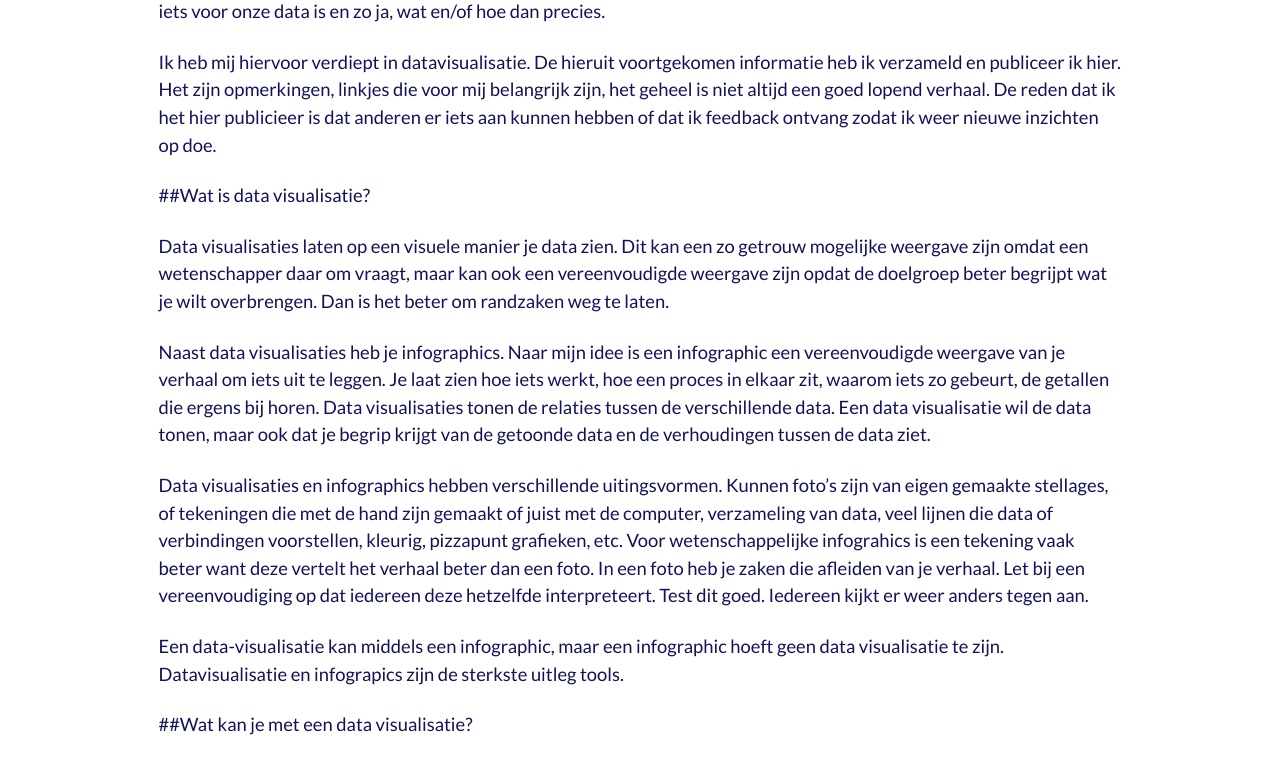
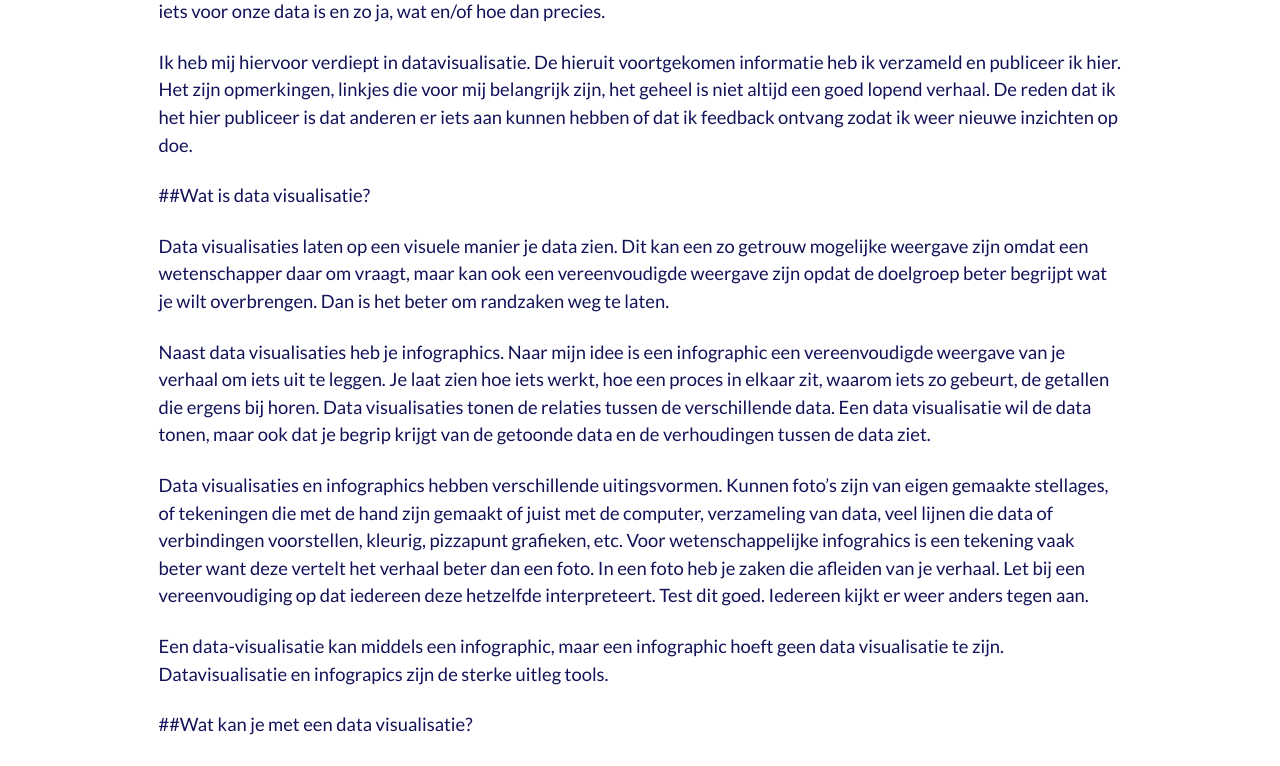
Before and after one commit to kajrietberg/kajrietberg.nl, a Jekyll site: the page built from _posts/2016-04-20-data-visualisatie.md, in a window 1280 px wide and 1400 px high. Shown: the part 340-1106 px from the top of the window. Built offline with Jekyll 4.4.1, drawn with Linux system fonts in a browser that asks for light colours; some of the changed text lies outside the part shown.

Commit message:
Tekstuele aanpassingen

```diff
--- a/_posts/2016-04-20-data-visualisatie.md
+++ b/_posts/2016-04-20-data-visualisatie.md
@@ -9,7 +9,7 @@ page-class: article
 Bij Zorgweb verzamelen we veel data. De data die we verzamelen heeft alles te maken met de financiering, toegang en kwaliteit van zorg. En dat is veel data. Omdat we juist zoveel met data bezig zijn, willen we kijken of datavisualisatie ook iets voor onze data is en zo ja, wat en/of hoe dan precies.
 
 Ik heb mij hiervoor verdiept in datavisualisatie. De hieruit voortgekomen informatie heb ik verzameld en publiceer ik hier. Het zijn opmerkingen, linkjes die voor mij belangrijk zijn, het geheel is niet altijd een goed lopend verhaal.
-De reden dat ik het hier publicieer is dat anderen er iets aan kunnen hebben of dat ik feedback ontvang zodat ik weer nieuwe inzichten op doe.
+De reden dat ik het hier publiceer is dat anderen er iets aan kunnen hebben of dat ik feedback ontvang zodat ik weer nieuwe inzichten op doe.
 
 
 ##Wat is data visualisatie?
@@ -23,7 +23,7 @@ Data visualisaties en infographics hebben verschillende uitingsvormen. Kunnen fo
 Voor wetenschappelijke infograhics is een tekening vaak beter want deze vertelt het verhaal beter dan een foto. In een foto heb je zaken die afleiden van je verhaal.
 Let bij een vereenvoudiging op dat iedereen deze hetzelfde interpreteert. Test dit goed. Iedereen kijkt er weer anders tegen aan.
 
-Een data-visualisatie kan middels een infographic, maar een infographic hoeft geen data visualisatie te zijn. Datavisualisatie en infograpics zijn de sterkste uitleg tools.
+Een data-visualisatie kan middels een infographic, maar een infographic hoeft geen data visualisatie te zijn. Datavisualisatie en infograpics zijn de sterke uitleg tools.
 
 
 ##Wat kan je met een data visualisatie?
```
Also changed, not shown: other parts of _posts/2016-04-20-data-visualisatie.md (+4 -4 lines), _posts/2016-04-05-mail-template-bouwen.md (+1 -1 lines), _posts/2016-12-13-Communicatie-met-online-webformulieren.md (+2 -2 lines), _posts/2017-01-04-wat-is-design.md (+6 -6 lines), _posts/2017-12-15-responsive-afbeeldingen.md (+1 -0 lines).
